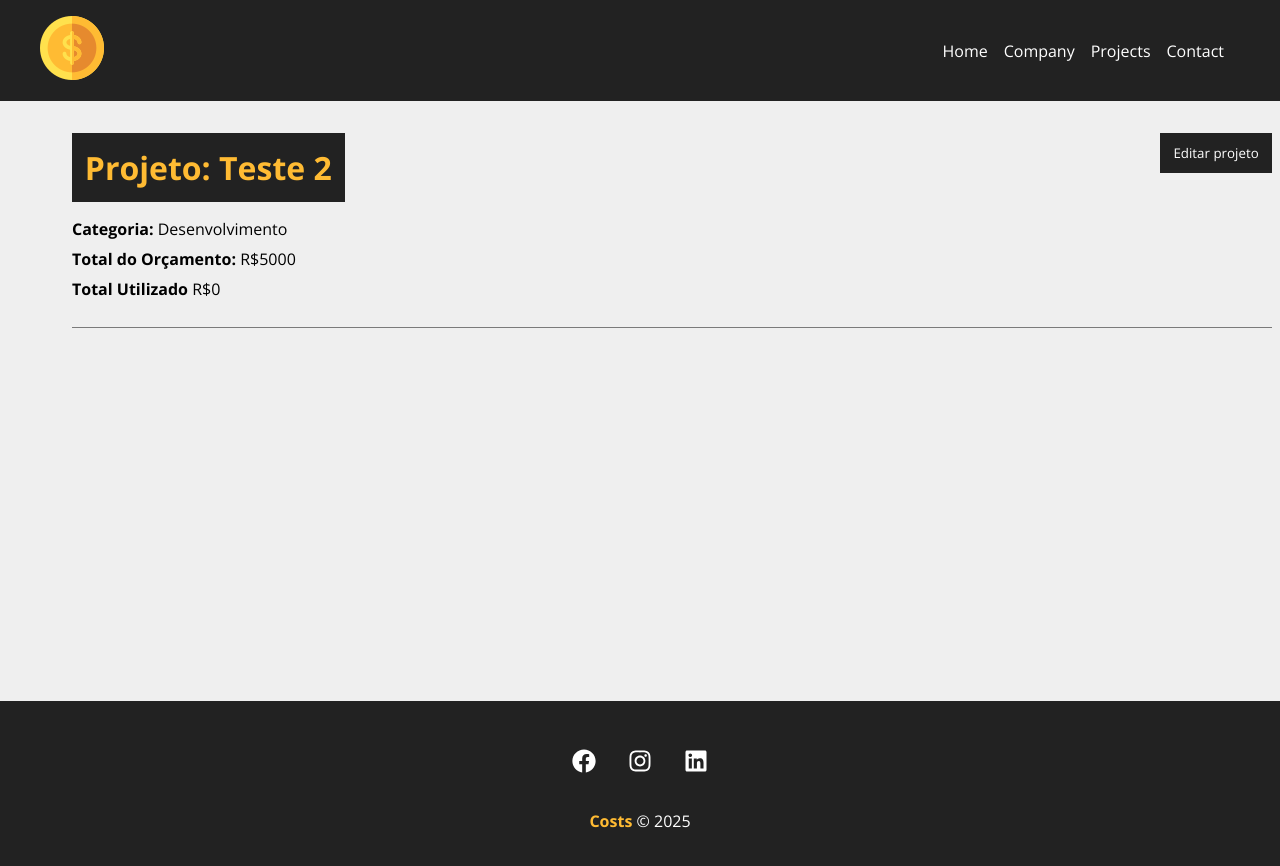
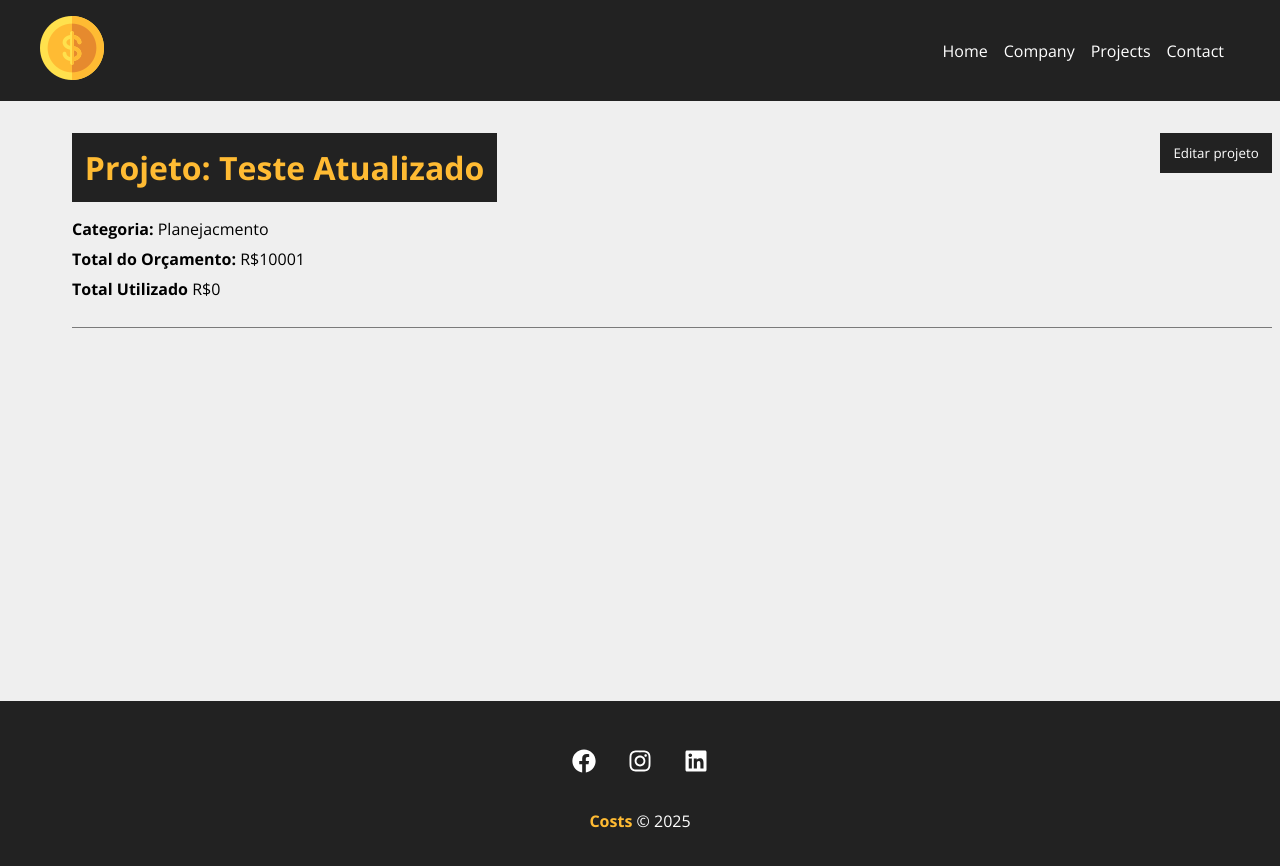
Before and after one commit to ruann-fernandess/Projeto_COSTS, a React (Create React App) app: page /project/cae0 in a window 1280 px wide. Shown: the top 866 px of the page. Built offline with nearby package versions, Linux system fonts and the light colour scheme; data requests are answered from the project's data file; the HTML template or start-up script is replaced by a standard one.

Commit message:
Aula 32 - Atualização do projeto

```diff
--- a/db.json
+++ b/db.json
@@ -2,11 +2,11 @@
   "projects": [
     {
       "id": "cae0",
-      "name": "Teste 2",
-      "budget": "5000",
+      "name": "Teste Atualizado",
+      "budget": "10001",
       "category": {
-        "id": "2",
-        "name": "Desenvolvimento"
+        "id": "4",
+        "name": "Planejacmento"
       },
       "cost": 0,
       "services": []
--- a/src/components/pages/Project.jsx
+++ b/src/components/pages/Project.jsx
@@ -3,11 +3,15 @@
 import { useState,useEffect } from 'react'
 import Loading from '../layout/Loading'
 import Container from '../layout/Container'
+import ProjectForm from '../project/ProjectForm'
+import Message from '../layout/Message'
 
 function Project(){
     const {id} = useParams()
     const [project, setProject] = useState([])
     const [showProjectForm, setShowProjectForm] = useState(false)
+    const [message, setMessage] = useState()
+    const [type, setType] = useState()
 
     useEffect(() =>{
         setTimeout(() => {
@@ -24,6 +28,31 @@
         }, 1500)
     }, [id])
 
+function editPost(project){
+    //budget validation
+    if(project.budget < project.cost){
+        setMessage('Orçamento não pode ser menor que o custo do projeto!')
+        setType('error')
+        return false
+    }
+
+    fetch(`http://localhost:5000/projects/${project.id}`, {
+        method:'PATCH',
+        headers: {
+            'Content-Type':'application/json'
+        },
+        body: JSON.stringify(project),
+    })
+    .then(resp => resp.json())
+    .then((data) => {
+        setProject(data)
+        setShowProjectForm(false)
+        setMessage('Projeto atualizado!')
+        setType('success')
+    })
+    .catch(err => console.log(err))
+}
+
 function toggleProjectForm(){
     setShowProjectForm(!showProjectForm)
 }
@@ -32,6 +61,7 @@
         {project.name? (
             <div className={styles.project_details}>
                 <Container customClass="column">
+                    {message && <Message type={type} msg={message}/>}
                     <div className={styles.details_container}>
                         <h1>Projeto: {project.name}</h1>
                         <button className={styles.btn} onClick={toggleProjectForm}>
@@ -51,7 +81,7 @@
                             </div>
                         ) : (
                             <div className={styles.project_info}>
-                                <p>Form</p>
+                                <ProjectForm handleSubmit={editPost} btnText="Concluir edição" projectData={project}/>
                             </div>
                         )}
                     </div>
```
